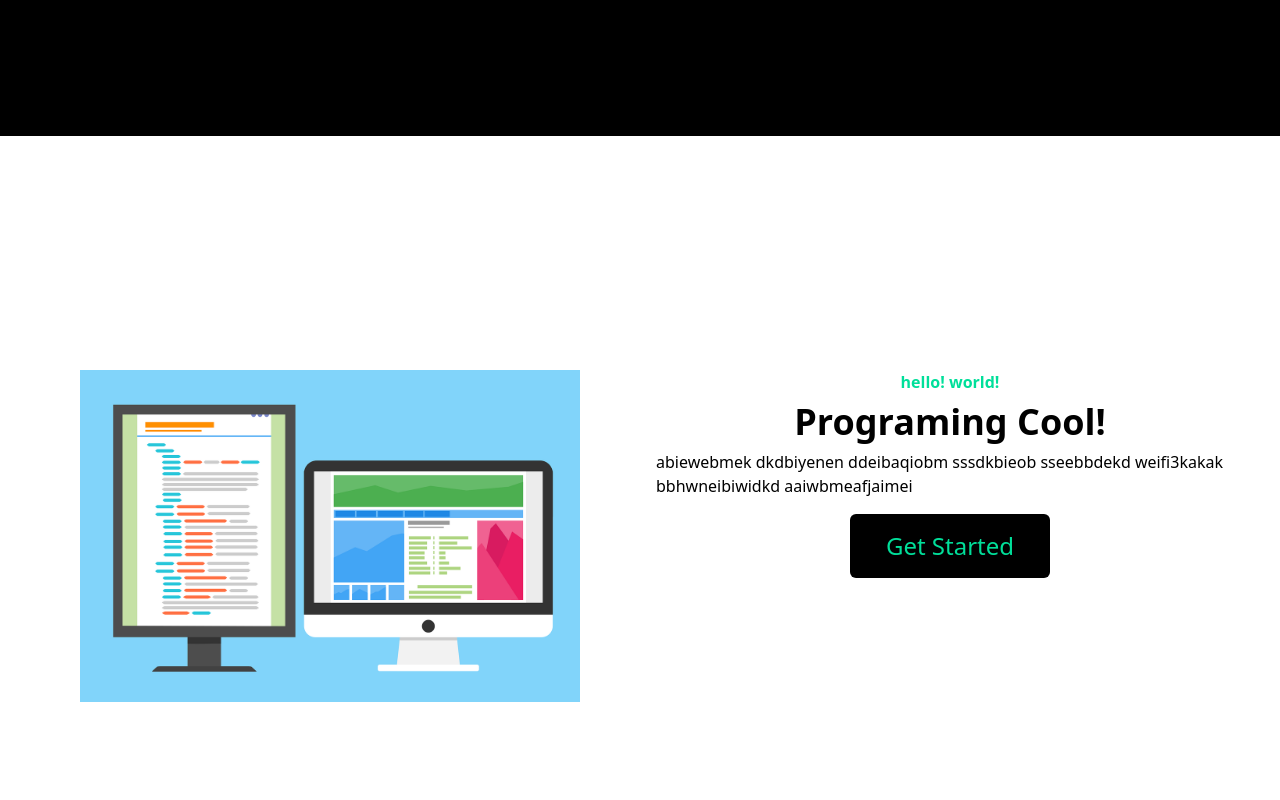
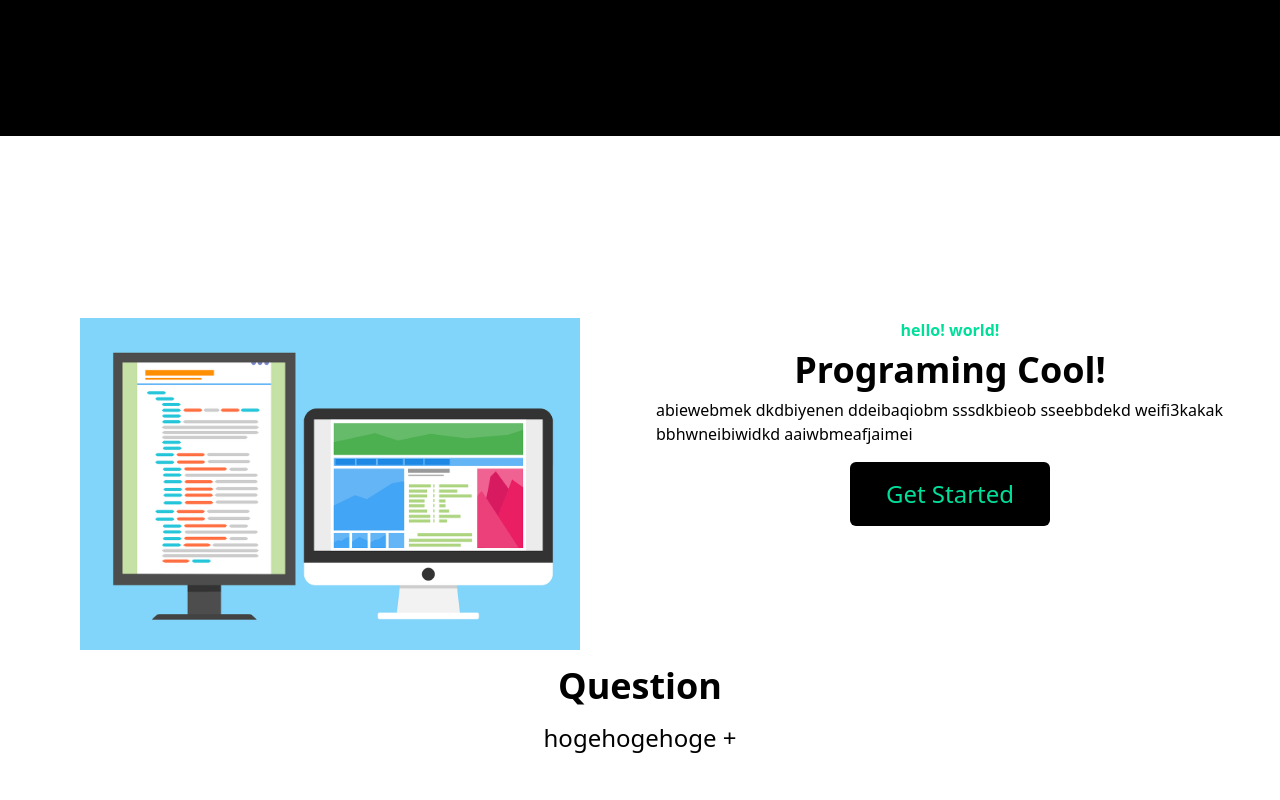
Before and after one commit to hironomiu/typescript-react-app, a React (Create React App) app: page / in a window 1280 px wide. Shown: the part 760-1560 px from the top of the page. Built offline with nearby package versions, Linux system fonts and the light colour scheme.

Commit message:
commited

```diff
--- a/src/components/main/Second.tsx
+++ b/src/components/main/Second.tsx
@@ -1,9 +1,15 @@
+import { useState } from 'react'
 import DualScreen from '../../assets/dual-screen.png'
+
 const Second = () => {
+  const [isActive, setIsActive] = useState(false)
+  const handleClickToggle = () => {
+    setIsActive((prev) => !prev)
+  }
   return (
     <div
       id="second"
-      className="bg-white w-full mt-24 px-4 text-black h-[100vh] flex justify-center items-center lg:h-[100vh]"
+      className="bg-white w-full mt-24 px-4 text-black h-[100vh] flex flex-col justify-center items-center lg:h-[100vh]"
     >
       <div className="max-w-[1240px] mx-auto grid md:grid-cols-2">
         <img
@@ -25,6 +31,18 @@ const Second = () => {
           </button>
         </div>
       </div>
+      <h1 className="text-4xl font-bold">Question</h1>
+      <div className="py-4">
+        <div className="flex flex-col">
+          <p className="text-2xl">
+            hogehogehoge <span onClick={handleClickToggle}>+</span>
+          </p>
+
+          <p className={isActive ? 'text-2xl py-2' : 'hidden'}>
+            Answer FUGAFUGAFUGA
+          </p>
+        </div>
+      </div>
     </div>
   )
 }
```
